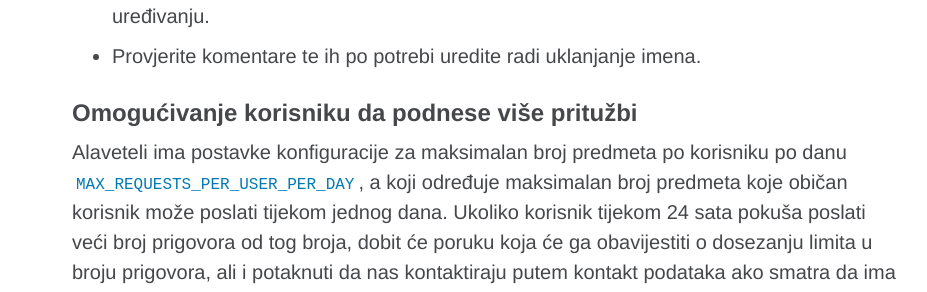
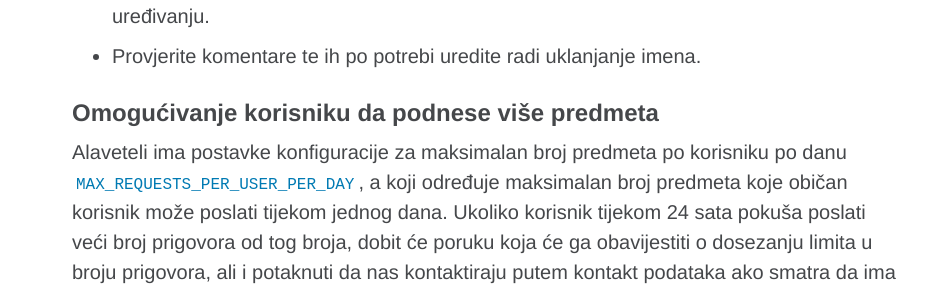
Before and after one commit to schlos/imamopravoznati-admin, a Jekyll site: the page built from _posts/2017-09-17-odrzavanje.md, in a window 1280 px wide and 900 px high, scrolled down 9954 px. Shown: the part 161-453 px from the top of the window, without its empty margins (72-999 px from the left). Built offline with Jekyll 4.4.1, drawn with Linux system fonts in a browser that asks for light colours; comment, search, counter and statistics services are not loaded.

Commit message:
Update 2017-09-17-odrzavanje.md

```diff
--- a/_posts/2017-09-17-odrzavanje.md
+++ b/_posts/2017-09-17-odrzavanje.md
@@ -170,7 +170,7 @@ Ponekad je nužno ukloniti detalje korisnika sa Alaveteli stranice kako se ti de
 - Možete dodati cenzuru kako bi ste uklonili ime korisnika sa pritužbi te zamijeniti ime sa `[ime uklonjeno]`. Ovo zahtijeva čitanje svih pritužbi. Potražite imena (i možda skraćenice) u referentnim brojevima itd. Možda će biti nužno doraditi pravila cenzure kako bi ste osigurali da su sve forme imena obuhvaćene cenzurom. Pogledajte više o uređivanju.
 - Provjerite komentare te ih po potrebi uredite radi uklanjanje imena.
 
-### Omogućivanje korisniku da podnese više pritužbi
+### Omogućivanje korisniku da podnese više predmeta
 
 Alaveteli ima postavke konfiguracije za maksimalan broj predmeta po korisniku po danu `MAX_REQUESTS_PER_USER_PER_DAY`, a koji određuje maksimalan broj predmeta koje običan korisnik može poslati tijekom jednog dana. Ukoliko korisnik tijekom 24 sata pokuša poslati veći broj prigovora od tog broja, dobit će poruku koja će ga obavijestiti o dosezanju limita u broju prigovora, ali i potaknuti da nas kontaktiraju putem kontakt podataka ako smatra da ima dobar razlog tražiti da se ograničenje broja prigovora poveća.
 
```
